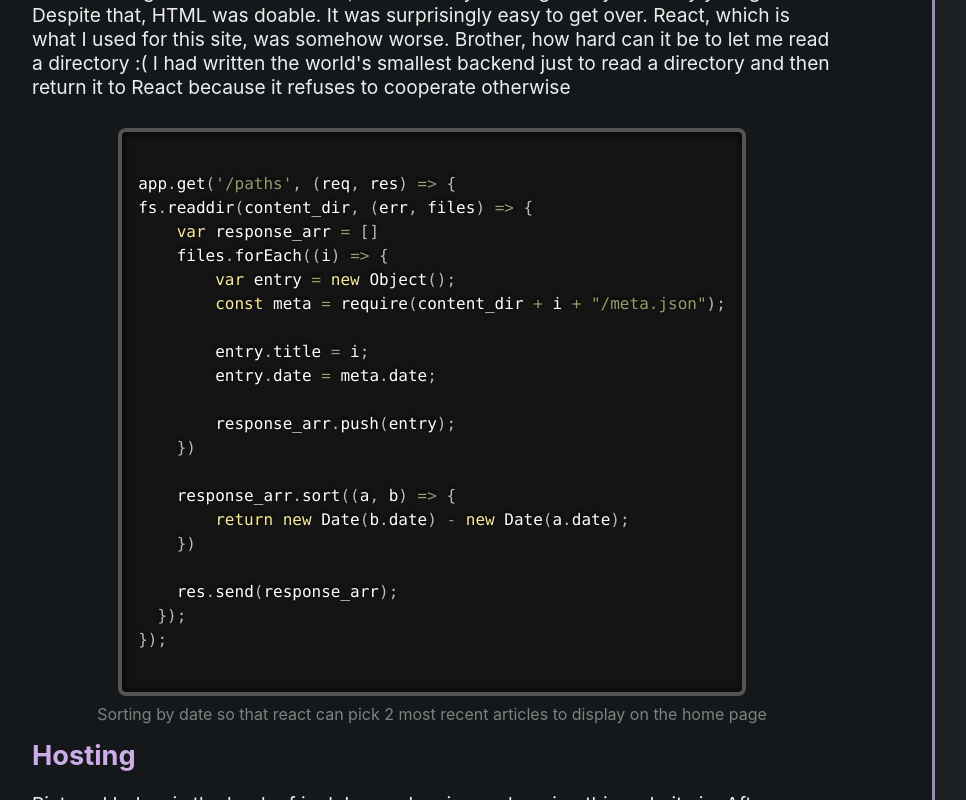
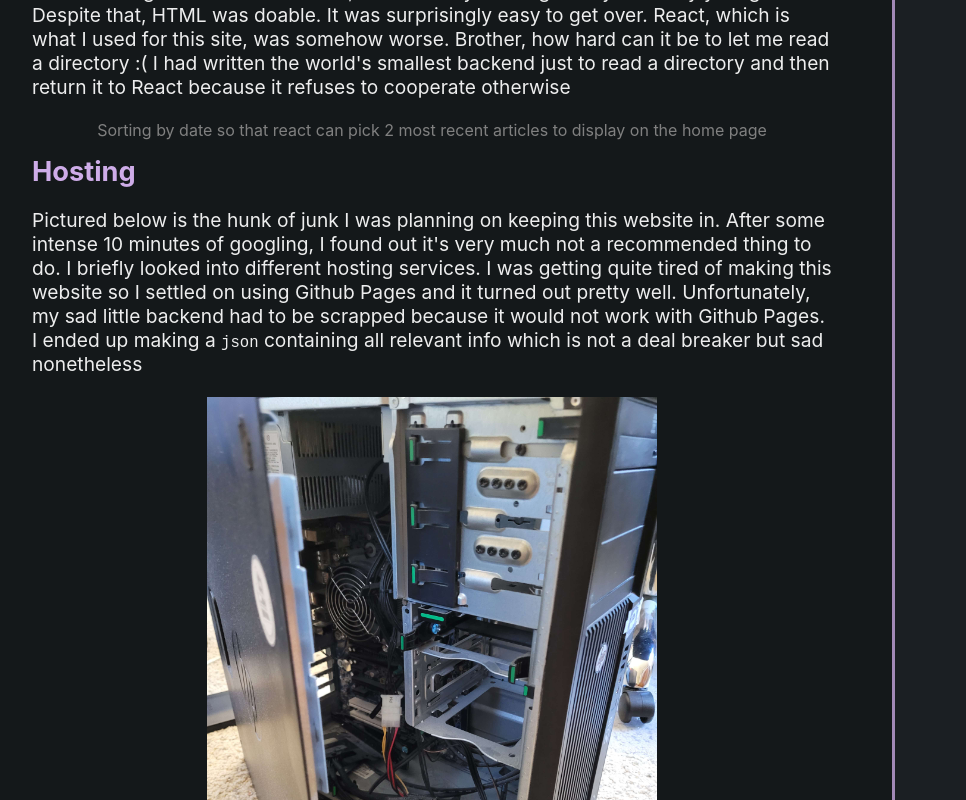
Before and after one commit to DvorakDwarf/dvorakdwarf.github.io, a React (Create React App) app: page /devblog/GREAT-SUCCESS in a window 1280 px wide. Shown: the part 1460-2260 px from the top of the page, without its empty margins (208-1174 px from the left). Built offline with nearby package versions, Linux system fonts and the light colour scheme.

Commit message:
Is code the problem ?

```diff
--- a/src/articles/content/first_post/Article.jsx
+++ b/src/articles/content/first_post/Article.jsx
@@ -69,7 +69,7 @@ function Hi() {
         <h2>Making the website itself</h2>
         <p>I had never touched web anything until about 2 months ago. I was going and checking out other people's websites and decided that the time has come for me to get one of my own. If you are interested search "FBI no-fly list leak" and go from there. I won't hide the fact that one of the websites in the webring was a major inspiration for the look of the website. If they find this and get upset, hopefully, they'll finally answer my email months after the fact.</p>
         <p>I quickly found out I dislike web programming. Everything is different. The HTML/CSS, the javascript monopoly, <a href='https://dayssincelastjavascriptframework.com/'>the frameworks</a>. It just feels like an entirely different activity from the programming I am used to. It's also a lot more visual for my liking. I generally dislike having to draw or make a UI, each activity shaving off a year of my young life. Despite that, HTML was doable. It was surprisingly easy to get over. React, which is what I used for this site, was somehow worse. Brother, how hard can it be to let me read a directory :( I had written the world's smallest backend just to read a directory and then return it to React because it refuses to cooperate otherwise</p>
-        <Codeblock />
+        {/* <Codeblock /> */}
         <span>Sorting by date so that react can pick 2 most recent articles to display on the home page</span>
         <h2>Hosting</h2>
         <p>Pictured below is the hunk of junk I was planning on keeping this website in. After some intense 10 minutes of googling, I found out it's very much not a recommended thing to do. I briefly looked into different hosting services. I was getting quite tired of making this website so I settled on using Github Pages and it turned out pretty well. Unfortunately, my sad little backend had to be scrapped because it would not work with Github Pages. I ended up making a <code>json</code> containing all relevant info which is not a deal breaker but sad nonetheless</p>
--- a/src/articles/default.css
+++ b/src/articles/default.css
@@ -3,7 +3,7 @@ article {
     flex-direction: column;
     max-width: 900px;
     margin: 10px auto;
-    padding: 0px 50px;
+    padding: 0px 10px;
     border-radius: 20px;
     align-items: center;
 
@@ -49,10 +49,8 @@ main {
 }
 
 main > img {
-    /* max-width: 608px;
-    max-height: 342px; */
-    max-width: 100%;
-    max-height: 100%;
+    max-width:100%;
+    max-height:600px;
 }
 
 main p,
@@ -73,7 +71,7 @@ main h2 {
     background-color: #14181a;
     box-shadow: 3px 3px #ceace8c0;
     border-radius: 20px;
-    padding: 12px 30px;
+    padding: 12px 10px;
 }
 
 .preview {
--- a/src/pages/home/home.css
+++ b/src/pages/home/home.css
@@ -41,7 +41,7 @@
     flex-direction: column;
     align-items: center;
     min-width: 300px;
-    width: 40%;
+    width: 68%;
 }
 
 .home p {
```
Also changed, not shown: src/images/masthead.png (added).
